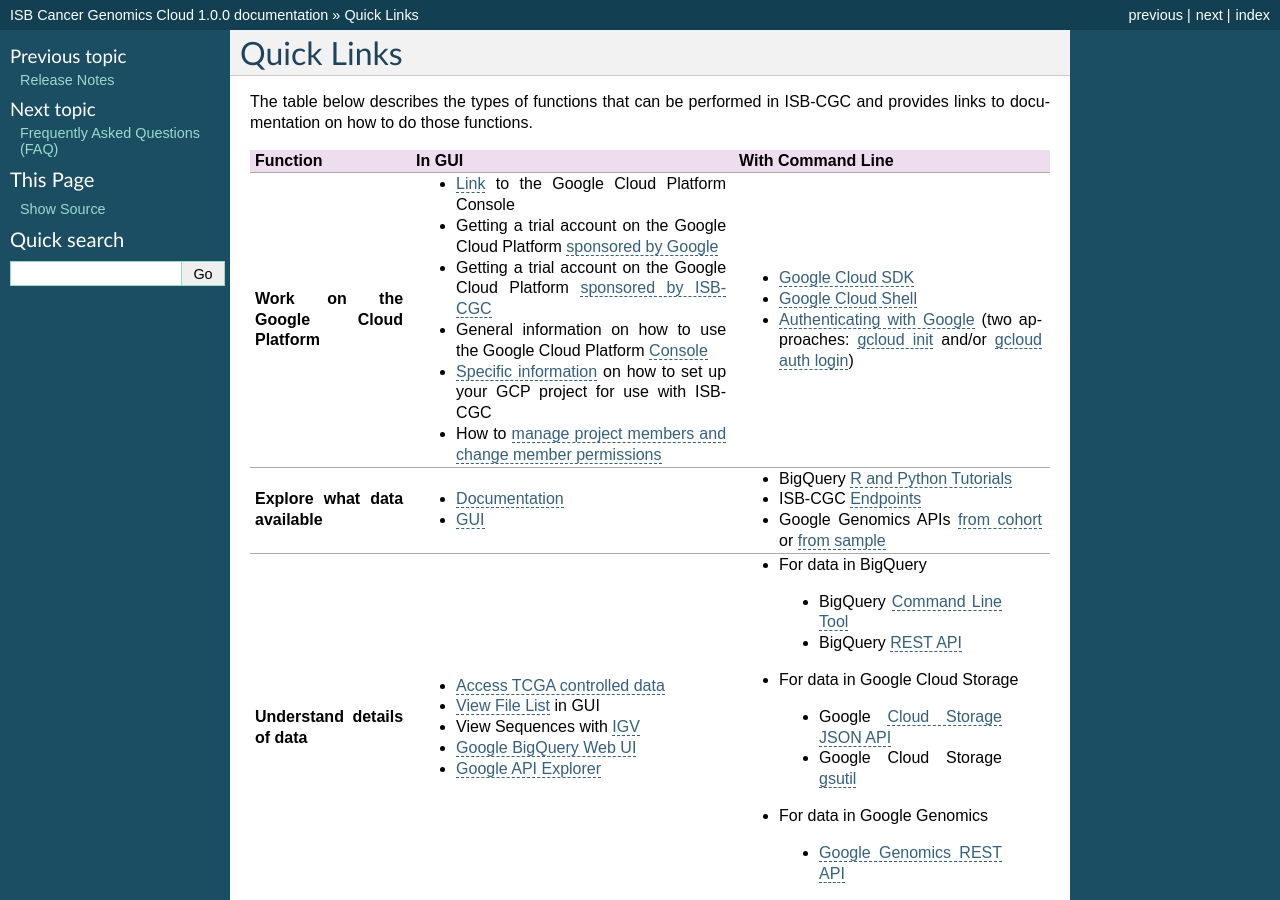
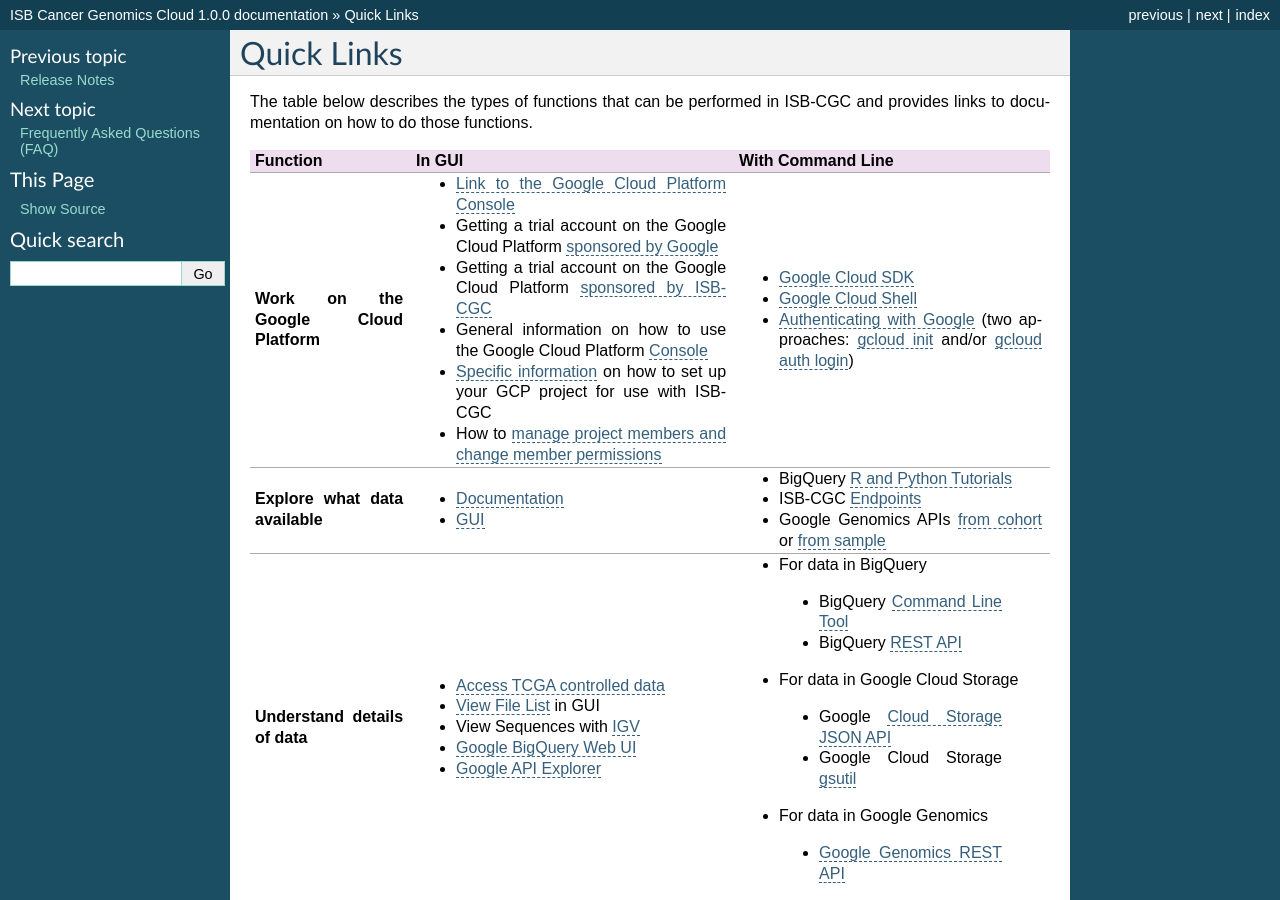
Before and after one commit to isb-cgc/readthedocs, a Sphinx documentation site: the page built from docs/source/sections/QuicklinksOneTable.rst, in a window 1280 px wide and 900 px high. Built offline with Sphinx 7.4.7, drawn with Linux system fonts in a browser that asks for light colours; some of the changed lines change nothing that is shown.

Commit message:
Update QuicklinksOneTable.rst

```diff
--- a/docs/source/sections/QuicklinksOneTable.rst
+++ b/docs/source/sections/QuicklinksOneTable.rst
@@ -7,9 +7,9 @@
 +---------------------------------------+---------------------------------------------------------------------------------------------------------------------------------------------------------------------------------------------------------------------------------------------------------------------------------------------+-------------------------------------------------------------------------------------------------------------------------------------------------------------------------------------------------------------------------------------------------------------------------------------------------+
 |Function                               |In GUI                                                                                                                                                                                                                                                                                       |With Command Line                                                                                                                                                                                                                                                                                |
 +=======================================+=============================================================================================================================================================================================================================================================================================+=================================================================================================================================================================================================================================================================================================+
-|**Work on the Google Cloud Platform**  |- `Link <https://console.cloud.google.com/>`_ to the Google Cloud Platform Console                                                                                                                                                                                                           |- `Google Cloud SDK <https://cloud.google.com/sdk/>`_                                                                                                                                                                                                                                            |
+|**Work on the Google Cloud Platform**  |- `Link to the Google Cloud Platform Console <https://console.cloud.google.com/>`_                                                                                                                                                                                                           |- `Google Cloud SDK <https://cloud.google.com/sdk/>`_                                                                                                                                                                                                                                            |
 |                                       |- Getting a trial account on the Google Cloud Platform `sponsored by Google <https://console.developers.google.com/billing/freetrial>`_                                                                                                                                                      |- `Google Cloud Shell <https://cloud.google.com/shell/docs/>`_                                                                                                                                                                                                                                   |
-|                                       |- Getting a trial account on the Google Cloud Platform `sponsored by ISB-CGC <Support.html#request-gcp>`_                                                                                                                                                                                    |- `Authenticating with Google <../search.html?q=Authenticate+with+Google&check_keywords=yes&area=default>`_ (two approaches: `gcloud init <https://cloud.google.com/sdk/gcloud/reference/init>`_ and/or `gcloud auth login <https://cloud.google.com/sdk/gcloud/reference/auth/login>`_)         |
+|                                       |- Getting a trial account on the Google Cloud Platform `sponsored by ISB-CGC <Support.html#request-gcp>`_                                                                                                                                                                                    |- `Authenticating with Google <gcp-info/gcp-info2/Setup.html#authenticateGoogle>`_ (two approaches: `gcloud init <https://cloud.google.com/sdk/gcloud/reference/init>`_ and/or `gcloud auth login <https://cloud.google.com/sdk/gcloud/reference/auth/login>`_)                                  |
 |                                       |- General information on how to use the Google Cloud Platform `Console <https://support.google.com/cloud/?hl=en#topic=3340599>`_                                                                                                                                                             |                                                                                                                                                                                                                                                                                                 |
 |                                       |- `Specific information <gcp-info/gcp-info2/Setup.html>`_ on how to set up your GCP project for use with ISB-CGC                                                                                                                                                                             |                                                                                                                                                                                                                                                                                                 |
 |                                       |- How to `manage project members and change member permissions <https://support.google.com/cloud/answer/6158846>`_                                                                                                                                                                           |                                                                                                                                                                                                                                                                                                 |
@@ -19,7 +19,7 @@
 |                                       |                                                                                                                                                                                                                                                                                             |- Google Genomics APIs `from cohort <progapi/progapi2/google_genomics_from_cohort.html>`_ or `from sample <progapi/progapi2/google_genomics_from_sample.html>`_                                                                                                                                  |
 +---------------------------------------+---------------------------------------------------------------------------------------------------------------------------------------------------------------------------------------------------------------------------------------------------------------------------------------------+-------------------------------------------------------------------------------------------------------------------------------------------------------------------------------------------------------------------------------------------------------------------------------------------------+
 |**Understand details of data**         |- `Access TCGA controlled data <webapp/Gaining-Access-To-TCGA-Contolled-Access-Data.html>`_                                                                                                                                                                                                  |- For data in BigQuery                                                                                                                                                                                                                                                                           |
-|                                       |- `View File List <../search.html?q=view+file+list>`_ in GUI                                                                                                                                                                                                                                 | - BigQuery `Command Line Tool <https://cloud.google.com/bigquery/bq-command-line-tool-quickstart>`_                                                                                                                                                                                             |
+|                                       |- `View File List <webapp/Saved-Cohorts.html#ViewFileList>`_ in GUI                                                                                                                                                                                                                          | - BigQuery `Command Line Tool <https://cloud.google.com/bigquery/bq-command-line-tool-quickstart>`_                                                                                                                                                                                             |
 |                                       |- View Sequences with `IGV <webapp/IGV-Browser.html>`_                                                                                                                                                                                                                                       | - BigQuery `REST API <https://cloud.google.com/bigquery/bigquery-api-quickstart>`_                                                                                                                                                                                                              |
 |                                       |- `Google BigQuery Web UI <progapi/bigqueryGUI/WalkthroughOfGoogleBigQuery.html>`_                                                                                                                                                                                                           |- For data in Google Cloud Storage                                                                                                                                                                                                                                                               |
 |                                       |- `Google API Explorer <https://apis-explorer.appspot.com/apis-explorer/?base=https://api-dot-isb-cgc.appspot.com/_ah/api#p/>`_                                                                                                                                                              | - Google `Cloud Storage JSON API <https://cloud.google.com/storage/docs/json_api/>`_                                                                                                                                                                                                            |
@@ -32,8 +32,8 @@
 |                                       |                                                                                                                                                                                                                                                                                             |- Google Genomics APIs `from cohort <progapi/progapi2/google_genomics_from_cohort.html>`_ or `from sample <progapi/progapi2/google_genomics_from_sample.html>`_                                                                                                                                  |
 +---------------------------------------+---------------------------------------------------------------------------------------------------------------------------------------------------------------------------------------------------------------------------------------------------------------------------------------------+-------------------------------------------------------------------------------------------------------------------------------------------------------------------------------------------------------------------------------------------------------------------------------------------------+
 |**Create cohorts of patients**         |- `Create cohorts <webapp/Saved-Cohorts.html>`_                                                                                                                                                                                                                                              |- Use GUI saved cohorts in ISB-CGC `Endpoints <progapi/Programmatic-API.html>`_                                                                                                                                                                                                                  |
-|                                       |- Cohorts `set operations <../search.html?q=set+operations&check_keywords=yes&area=default>`_                                                                                                                                                                                                |- de novo using ISB-CGC `Endpoints <progapi/Programmatic-API.html>`_, BigQuery `Command Line Tool <https://cloud.google.com/bigquery/bq-command-line-tool-quickstart>`_, and/or BigQuery `REST API <https://cloud.google.com/bigquery/bigquery-api-quickstart>`_                                 |
-|                                       |- Create a cohort from visualization (`background <../search.html?q=Creating+a+Cohort+from+a+Visualization&check_keywords=yes&area=default>`_ and `tool image <../search.html?q=Selection+Icon>`_)                                                                                           |                                                                                                                                                                                                                                                                                                 |
+|                                       |- Cohorts `set operations <webapp/Saved-Cohorts.html#set-operations>`_                                                                                                                                                                                                                       |- de novo using ISB-CGC `Endpoints <progapi/Programmatic-API.html>`_, BigQuery `Command Line Tool <https://cloud.google.com/bigquery/bq-command-line-tool-quickstart>`_, and/or BigQuery `REST API <https://cloud.google.com/bigquery/bigquery-api-quickstart>`_                                 |
+|                                       |- Create a cohort from visualization (`background <webapp/Saved-Cohorts.html#creating-a-cohort-from-a-visualization>`_ and `tool image <webapp/Workbooks.html#SelectionIcon>`_)                                                                                                              |                                                                                                                                                                                                                                                                                                 |
 |                                       |- Develop queries with `Google BigQuery Web UI <progapi/bigqueryGUI/WalkthroughOfGoogleBigQuery.html>`_ and/or `Google API Explorer <https://apis-explorer.appspot.com/apis-explorer/?base=https://api-dot-isb-cgc.appspot.com/_ah/api#p/>`_ before creating cohorts with command line tools |                                                                                                                                                                                                                                                                                                 |
 +---------------------------------------+---------------------------------------------------------------------------------------------------------------------------------------------------------------------------------------------------------------------------------------------------------------------------------------------+-------------------------------------------------------------------------------------------------------------------------------------------------------------------------------------------------------------------------------------------------------------------------------------------------+
 |**Add your data to the cloud**         |                                                                                                                                                                                                                                                                                             |- Uploading your data to Google `Cloud Storage <https://cloud.google.com/storage/docs/cloud-console#_using>`_                                                                                                                                                                                    |
```
